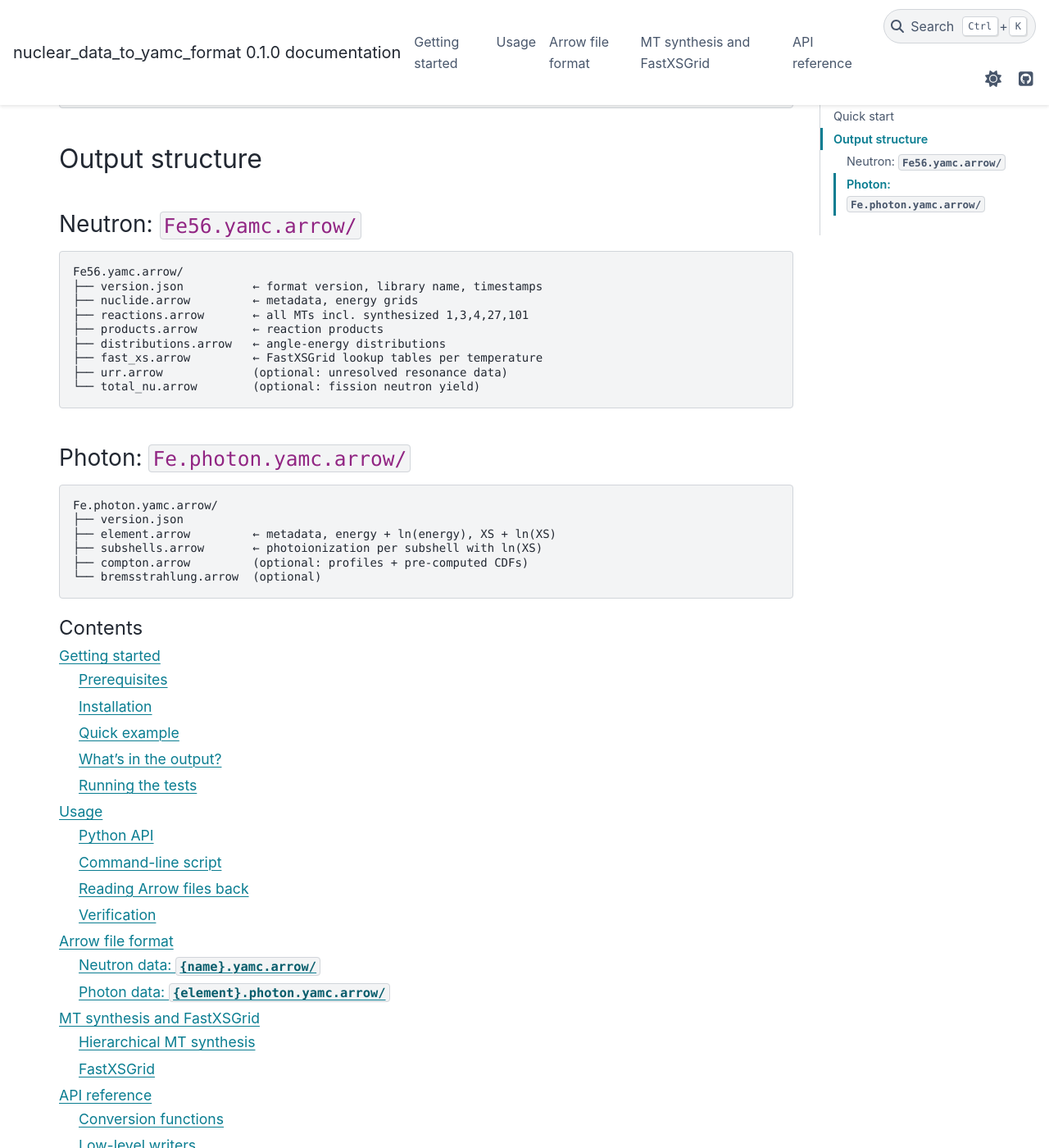
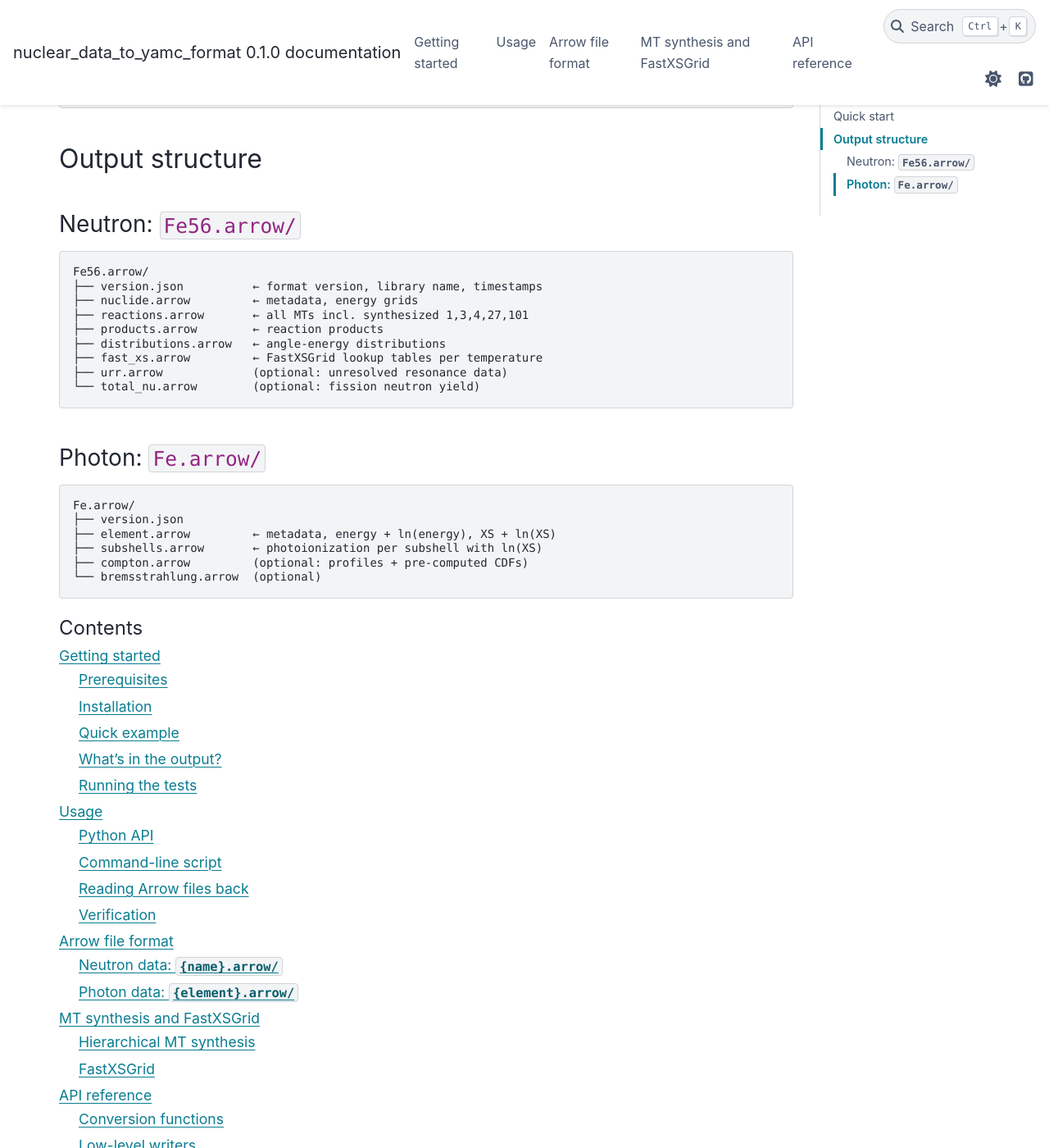
Before and after one commit to fusion-neutronics/nuclear_data_to_yamc_format, a Sphinx documentation site: the page built from docs/index.md, in a window 1280 px wide and 1400 px high, scrolled down 799 px. Shown: the whole window at 82% size. Built offline with Sphinx 7.4.7 and the PyData theme 0.15.4, drawn with Linux system fonts in a browser that asks for light colours; some of the changed text lies outside the part shown.

Commit message:
add docs

````diff
--- a/docs/api.md
+++ b/docs/api.md
@@ -3,7 +3,7 @@
 ## Conversion functions
 
 High-level entry points that accept source files (ACE or ENDF) and write
-simulation-ready `.yamc.arrow/` output.
+simulation-ready `.arrow/` output.
 
 ```{autofunction} nuclear_data_to_yamc_format.convert_neutron
 ```
@@ -24,7 +24,7 @@ data through your own pipeline.
 
 ## Readers
 
-Read `.yamc.arrow/` directories back into Python dicts for inspection or
+Read `.arrow/` directories back into Python dicts for inspection or
 verification.
 
 ```{autofunction} nuclear_data_to_yamc_format.neutron_reader.read_neutron_from_arrow
--- a/docs/format.md
+++ b/docs/format.md
@@ -5,10 +5,10 @@ Each nuclide or element is stored as a directory of Arrow IPC files.  Every
 memory-mapped.  The format is simulation-ready: synthesized MTs, FastXSGrid
 lookup tables, and log-space cross sections are pre-computed.
 
-## Neutron data: `{name}.yamc.arrow/`
+## Neutron data: `{name}.arrow/`
 
 ```text
-Li6.yamc.arrow/
+Li6.arrow/
 ├── version.json
 ├── nuclide.arrow
 ├── reactions.arrow
@@ -179,10 +179,10 @@ One row.  Only present for fissile nuclides with total nu data.
 | `yield_interpolation` | `list<int32>` | Interpolation codes |
 
 
-## Photon data: `{element}.photon.yamc.arrow/`
+## Photon data: `{element}.arrow/`
 
 ```text
-Fe.photon.yamc.arrow/
+Fe.arrow/
 ├── version.json
 ├── element.arrow
 ├── subshells.arrow
--- a/docs/getting_started.md
+++ b/docs/getting_started.md
@@ -38,10 +38,10 @@ from nuclear_data_to_yamc_format import convert_neutron
 convert_neutron(input_path="92235.710nc", output_dir="output/", library="endfb-8.0")
 ```
 
-This creates `output/U235.yamc.arrow/` containing:
+This creates `output/U235.arrow/` containing:
 
 ```text
-output/U235.yamc.arrow/
+output/U235.arrow/
 ├── version.json
 ├── nuclide.arrow
 ├── reactions.arrow       ← includes synthesized MTs 1, 3, 4, 27, 101
@@ -58,7 +58,7 @@ source library, and converter version.
 
 ## What's in the output?
 
-The `.yamc.arrow/` format is **simulation-ready**.  Unlike raw Arrow exports,
+The `.arrow/` format is **simulation-ready**.  Unlike raw Arrow exports,
 it includes all the post-processing that yamc would otherwise do at load time:
 
 Hierarchical MT synthesis
--- a/docs/index.md
+++ b/docs/index.md
@@ -2,12 +2,12 @@
 
 **nuclear_data_to_yamc_format** converts nuclear data files (ACE or ENDF) into
 simulation-ready [Apache Arrow IPC](https://arrow.apache.org/docs/format/Columnar.html#ipc-file-format)
-directories (`.yamc.arrow/`).  The output includes pre-computed hierarchical MT
+directories (`.arrow/`).  The output includes pre-computed hierarchical MT
 cross sections, FastXSGrid lookup tables, and log-space photon data — everything
 yamc needs to start a simulation with near-zero load time.
 
 ```text
-ACE  ──────────────────► OpenMC objects ──► .yamc.arrow/
+ACE  ──────────────────► OpenMC objects ──► .arrow/
                               │
 ENDF ──► NJOY ──────────►    │    └── synthesize MTs (1,3,4,27,101)
                                   └── build FastXSGrid (8000 log bins)
@@ -41,10 +41,10 @@ convert_photon(
 
 ## Output structure
 
-### Neutron: `Fe56.yamc.arrow/`
+### Neutron: `Fe56.arrow/`
 
 ```text
-Fe56.yamc.arrow/
+Fe56.arrow/
 ├── version.json          ← format version, library name, timestamps
 ├── nuclide.arrow         ← metadata, energy grids
 ├── reactions.arrow       ← all MTs incl. synthesized 1,3,4,27,101
@@ -55,10 +55,10 @@ Fe56.yamc.arrow/
 └── total_nu.arrow        (optional: fission neutron yield)
 ```
 
-### Photon: `Fe.photon.yamc.arrow/`
+### Photon: `Fe.arrow/`
 
 ```text
-Fe.photon.yamc.arrow/
+Fe.arrow/
 ├── version.json
 ├── element.arrow         ← metadata, energy + ln(energy), XS + ln(XS)
 ├── subshells.arrow       ← photoionization per subshell with ln(XS)
--- a/docs/usage.md
+++ b/docs/usage.md
@@ -15,7 +15,7 @@ From an ACE file:
 
 ```python
 convert_neutron(input_path="92235.710nc", output_dir="output/")
-# creates output/U235.yamc.arrow/
+# creates output/U235.arrow/
 ```
 
 From an ENDF file (NJOY is invoked automatically):
@@ -47,7 +47,7 @@ convert_photon(
     atom_path="atom-026_Fe_000.endf",
     library="endfb-8.0",
 )
-# creates output/Fe.photon.yamc.arrow/
+# creates output/Fe.arrow/
 ```
 
 ## Command-line script
@@ -95,7 +95,7 @@ Python dicts:
 ```python
 from nuclear_data_to_yamc_format import read_neutron_from_arrow, read_photon_from_arrow
 
-data = read_neutron_from_arrow(path="output/U235.yamc.arrow")
+data = read_neutron_from_arrow(path="output/U235.arrow")
 print(data["version"])                   # format and converter metadata
 print(data["nuclide"]["name"])           # "U235"
 print(len(data["reactions"]))            # number of reactions (incl. synthesized)
@@ -105,7 +105,7 @@ print(data["reactions"][0]["mt"])         # first reaction MT number
 for fxs in data["fast_xs"]:
     print(fxs["temperature"], len(fxs["log_grid_index"]))  # 8001 entries
 
-photon = read_photon_from_arrow(path="output/Fe.photon.yamc.arrow")
+photon = read_photon_from_arrow(path="output/Fe.arrow")
 print(photon["element"]["Z"])            # 26
 print(len(photon["element"]["ln_energy"]))  # log-space energy grid
 ```
@@ -120,8 +120,8 @@ import openmc.data
 from nuclear_data_to_yamc_format import export_neutron_to_arrow, verify_neutron
 
 data = openmc.data.IncidentNeutron.from_ace("92235.710nc")
-export_neutron_to_arrow(data=data, path="U235.yamc.arrow")
-assert verify_neutron(data=data, arrow_path="U235.yamc.arrow")
+export_neutron_to_arrow(data=data, path="U235.arrow")
+assert verify_neutron(data=data, arrow_path="U235.arrow")
 ```
 
 Verification uses `np.allclose` with `rtol=1e-12` for floating-point
````
Also changed, not shown: src/nuclear_data_to_yamc_format/__init__.py (+4 -4 lines), 9 other files.
